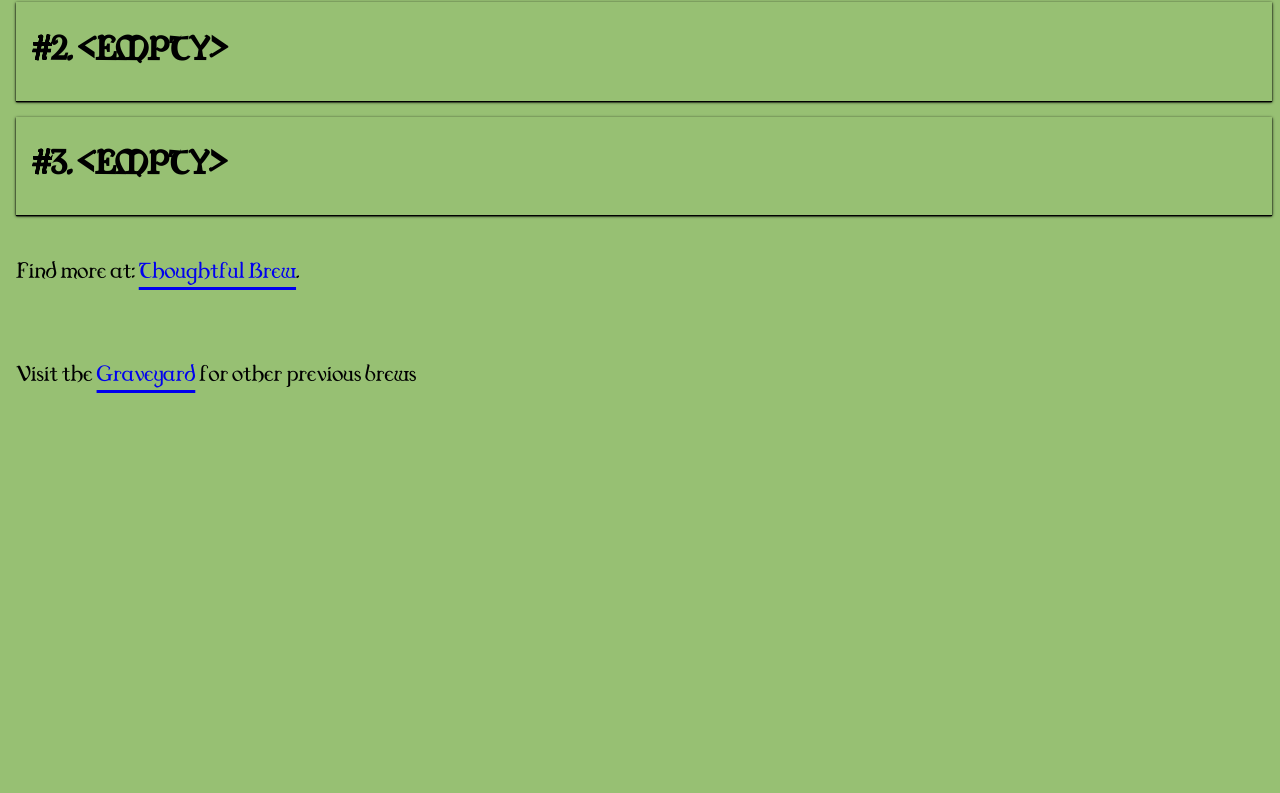
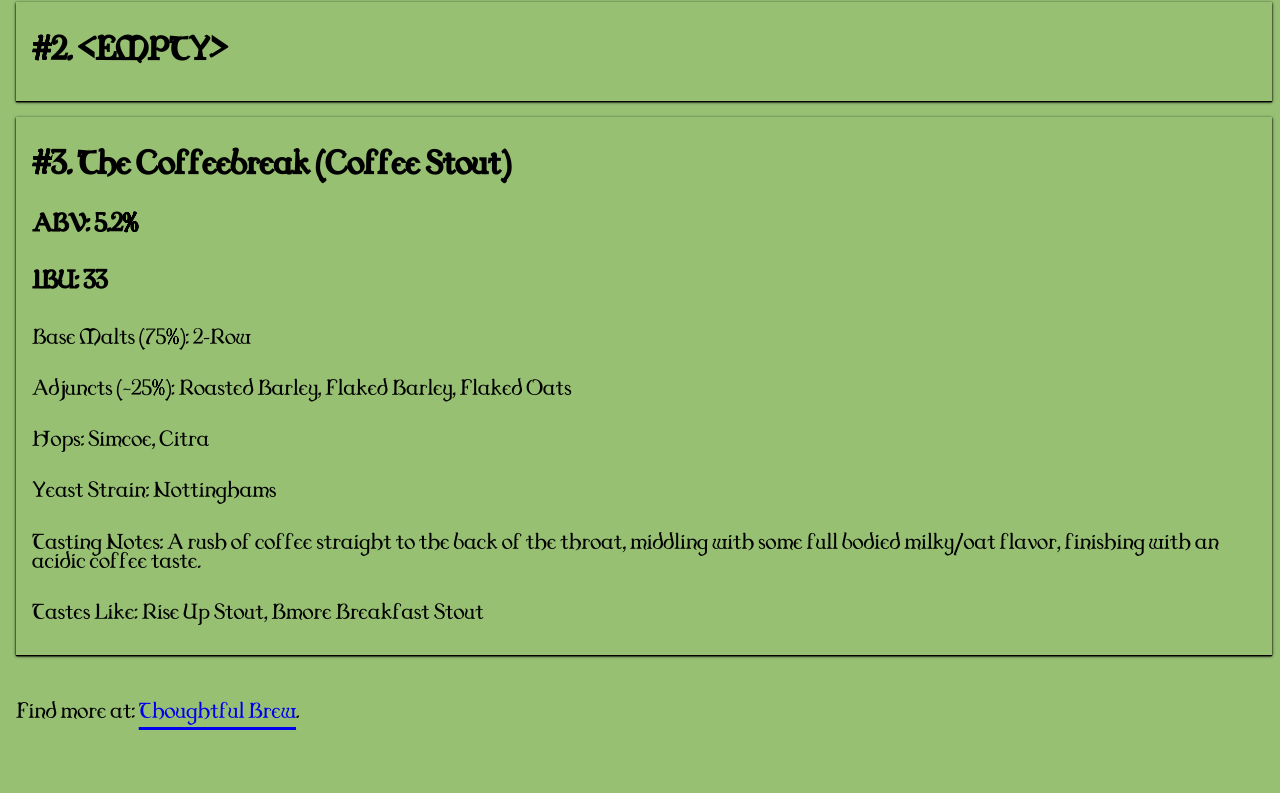
Before and after one commit to Mr-Snailman/home-pi-draft-menu, a plain HTML site: page index.html in a window 1280 px wide. Shown: the part 709-1502 px from the top of the page. Before the commit the page ends 1134 px from the top, so only its background shows below. Drawn offline with Linux system fonts and the light colour scheme.

Commit message:
nov-draft-menu update.

```diff
--- a/index.html
+++ b/index.html
@@ -35,7 +35,15 @@
       <h2>#2. &lt;EMPTY&gt;</h2>
     </div>
     <div class="menu-item">
-      <h2>#3. &lt;EMPTY&gt;</h2>
+      <h2>#3. The Coffeebreak (Coffee Stout)</h2>
+      <h3>ABV: 5.2%</h3>
+      <h3>IBU: 33</h3>
+      <p>Base Malts (75%): 2-Row</p>
+      <p>Adjuncts (~25%): Roasted Barley, Flaked Barley, Flaked Oats</p>
+      <p>Hops: Simcoe, Citra</p>
+      <p>Yeast Strain: Nottinghams</p>
+      <p>Tasting Notes: A rush of coffee straight to the back of the throat, middling with some full bodied milky/oat flavor, finishing with an acidic coffee taste. </p>
+      <p>Tastes Like: Rise Up Stout, Bmore Breakfast Stout</p>
     </div>
     <div>
       <p>Find more at: <a href="https://www.thoughtfulbrew.com">Thoughtful Brew</a>.</p>
```
